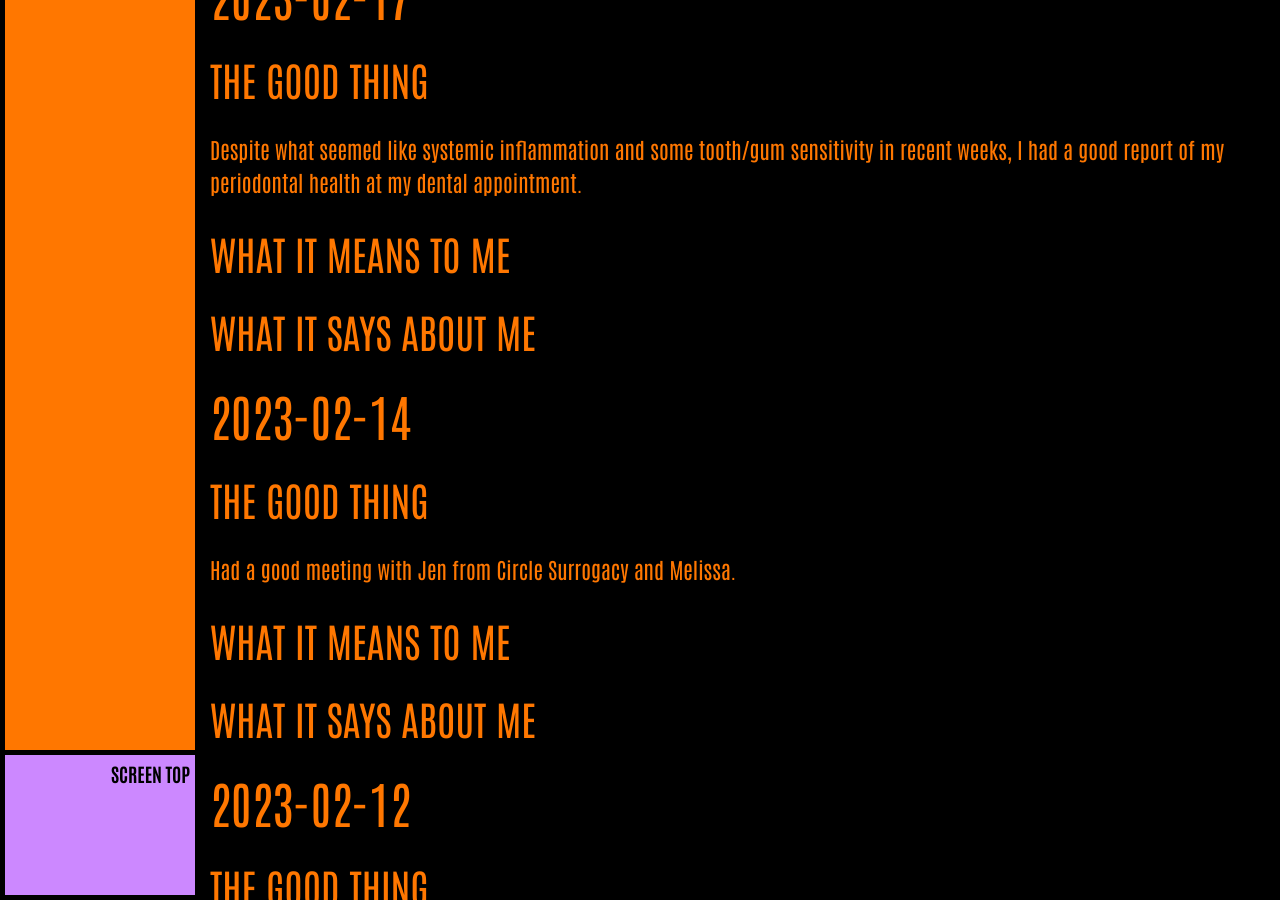
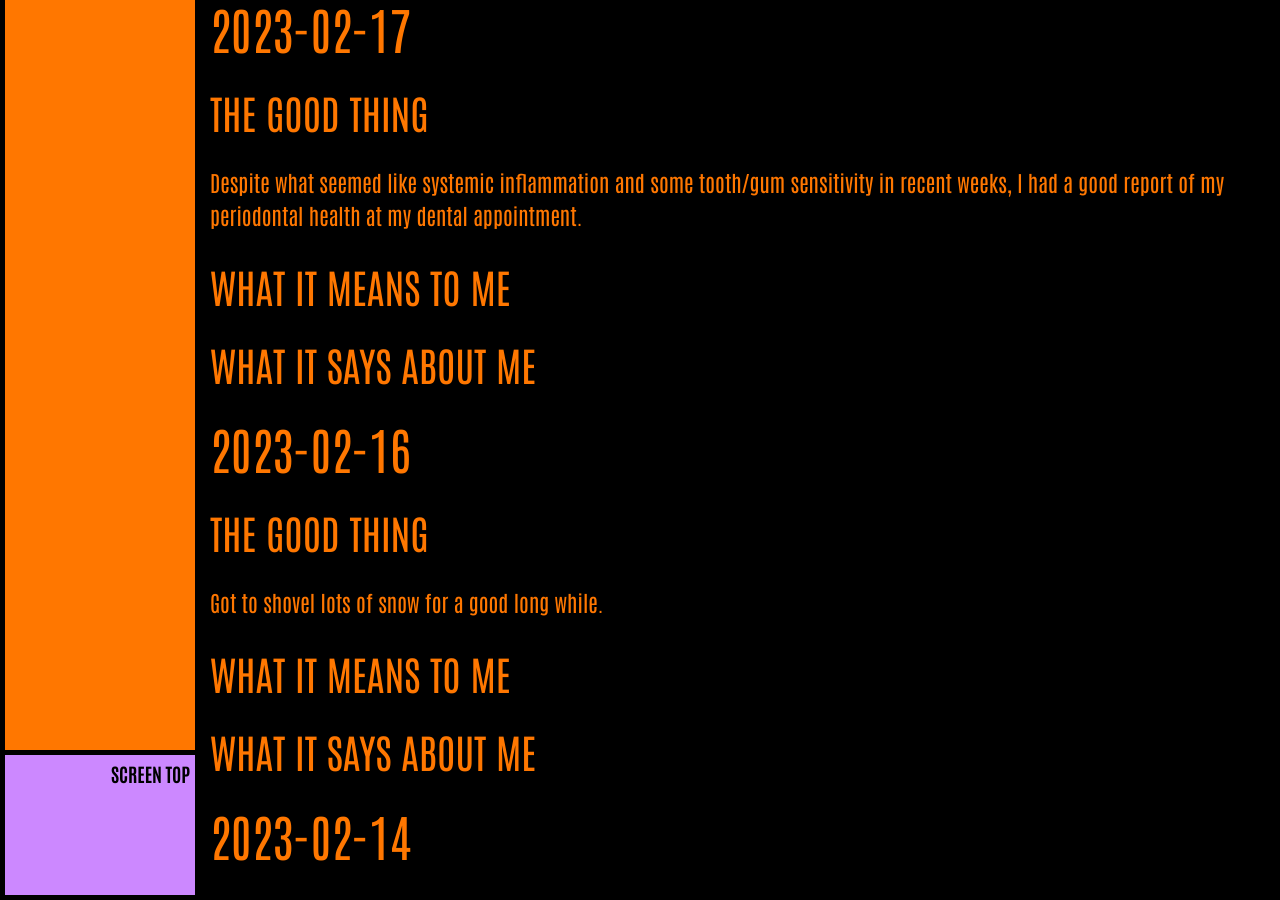
Before and after one commit to ArthurZey/arthurzey.github.io, a Jekyll site: the page built from _pages/one-good-thing.md, in a window 1280 px wide and 900 px high, scrolled down 10024 px. Built offline with Jekyll 4.4.1, drawn with Linux system fonts in a browser that asks for light colours; some of the changed text lies outside the part shown.

Commit message:
added stub for 2023-02-16

```diff
--- a/_pages/one-good-thing.md
+++ b/_pages/one-good-thing.md
@@ -31,6 +31,15 @@ Despite what seemed like systemic inflammation and some tooth/gum sensitivity in
 
 
 
+## 2023-02-16
+### The Good Thing
+Got to shovel lots of snow for a good long while.
+### What It Means to Me
+
+### What It Says about Me
+
+
+
 ## 2023-02-14
 ### The Good Thing
 Had a good meeting with Jen from Circle Surrogacy and Melissa.
```
Also changed, not shown: other parts of _pages/one-good-thing.md (+1 -1 lines).
